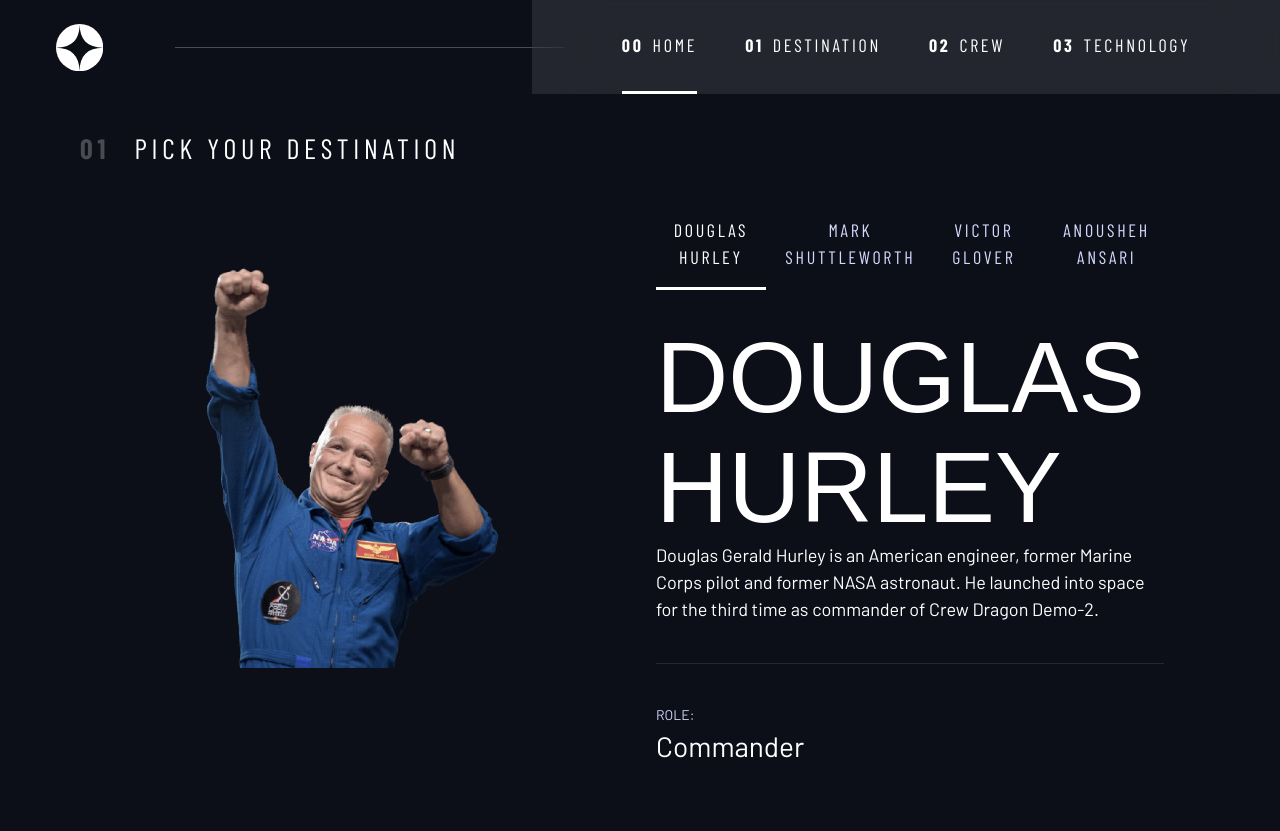
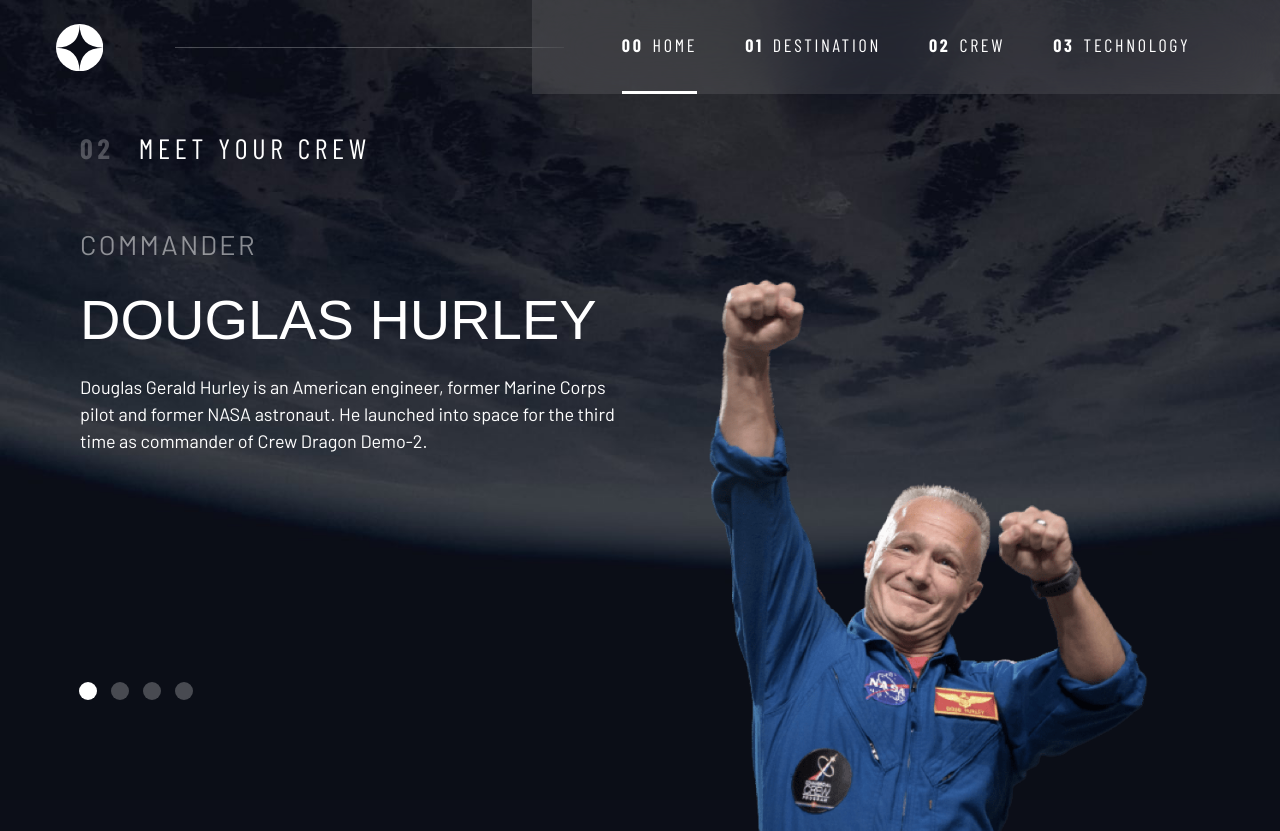
Before and after one commit to LesBurdock/ui_design_web, a Next.js app: page /crew in a window 1280 px wide. After the commit the page ends 800 px from the top, so only its background shows below. Built offline with nearby package versions, Linux system fonts and the light colour scheme; a web font is replaced by a local one.

Commit message:
pages complete

```diff
--- a/src/app/crew/page.jsx
+++ b/src/app/crew/page.jsx
@@ -11,20 +11,20 @@
   const crew = data.crew;
   const activeCrew = crew[activeIndex];
   return (
-    <div className="p-4">
+    <div className={`${styles.crew}`}>
       <NavButton />
       <main
-        className={`flow ${styles.grid_container} ${styles.grid_container__destination}`}
+        className={`flow ${styles.grid_container} ${styles.grid_container__crew}`}
         style={{ "--flow_space": "2rem" }}
       >
         {/* Top-left: Page header */}
           <h1 className={`${styles.numbered_title}`}>
-            <span>01</span> PICK YOUR DESTINATION
+            <span>02</span> MEET YOUR CREW
           </h1>
         {/* Tab Buttons */}
         <div
           role="tablist"
-          className={`${styles.underline_indicators} ${styles.flex} ${styles.tab_group}`}
+          className={`${styles.flex} ${styles.dot_indicators} ${styles.tab_group}`}
         >
           {crew.map((crew, index) => (
             <button
@@ -33,23 +33,20 @@
               role="tab"
               aria-selected={index === activeIndex ? "true" : "false"}
               className={`
-           ${styles.fgLight}
-           ${styles.bgDark}
-           ${styles.sansCond}
-           ${styles.uppercase}
-           ${styles.letter_spacing_2}
+                ${styles.sr_only}
            ${index === activeIndex ? styles.active_tab : ""}
          `}
-            >
-              {crew.name}
+            ><span  className={`${styles.sr_only}`}
+                >{crew.name}</span>
             </button>
+
           ))}
         </div>
 
-        {/* Destination Content */}
-<div className={styles.destination_image_wrapper}>
+        {/* crew Content */}
+<div className={styles.crew_image_wrapper}>
           <Image
-          className={styles.destination_image}
+          className={styles.crew_image}
             src={activeCrew.images.png.replace("./assets", "/assets")}
             alt={activeCrew.name}
             fill
@@ -58,25 +55,20 @@
             priority
           />
           </div>
-        <article className={`${styles.destination_info}`}>
+        <article className={`flow ${styles.crew_info}`} style={{ "--flow_space": "1.5rem" }}>
+        <div>
+              <h2
+                className={`${styles.letter_spacing_3} ${styles.uppercase} ${styles.crew_role}`}
+              >
+                  {activeCrew.role}
+              </h2>
+          </div>
           <h3
-            className={`${styles.fs_800} ${styles.uppercase} ${styles.fgWhite} ${styles.serif} ${styles.d_block}`}
+            className={`${styles.fs_700} ${styles.uppercase} ${styles.fgWhite} ${styles.serif}`}
           >
             {activeCrew.name}
           </h3>
           <p>{activeCrew.bio}</p>
-          <div className={`${styles.flex} ${styles.destination_meta}`}>
-            <div>
-              <h2
-                className={`${styles.fgLight} ${styles.uppercase} ${styles.fs_200}`}
-              >
-                Role:
-              </h2>
-              <p className={`${styles.fgWhite} ${styles.fs_500}`}>
-                {activeCrew.role}
-              </p>
-            </div>
-          </div>
         </article>
       </main>
     </div>
--- a/src/app/destinations/page.jsx
+++ b/src/app/destinations/page.jsx
@@ -11,7 +11,7 @@
   const destinations = data.destinations;
   const activeDestination = destinations[activeIndex];
   return (
-    <div className="p-4">
+    <div className={`${styles.destination}`}>
       <NavButton />
       <main
         className={`flow ${styles.grid_container} ${styles.grid_container__destination}`}
--- a/src/app/page.module.css
+++ b/src/app/page.module.css
@@ -265,7 +265,7 @@
 
 .underline_indicators > * {
     cursor: pointer;
-    padding: var(--underline_gap, 1rem) 0;
+    padding: var(--underline_gap, 1rem) 0rem;
     border: 0;
     border-bottom: .2rem solid hsl( var(--clr-white) / 0 );
 }
@@ -300,6 +300,7 @@
 }
 
 .dot_indicators > * {
+    position:relative;
     cursor: pointer;
     padding: 0.5em;
     border: 0;
@@ -370,8 +371,63 @@
     }
 }
 
+/* destination */
+.destination {
+    position: fixed; /* Stick to viewport */
+    top: 0;
+    left: 0;
+    height: 100vh;
+    width: 100vw;
+    background-image: url(/assets/destination/background-destination-mobile.jpg);
+    background-size: cover;
+    background-position: bottom center;
+    background-repeat: no-repeat;
+    z-index: -1; /* Put it behind everything */
+}
+
+@media (min-width: 35rem) {
+    .destination {
+        background-position: center center;
+        background-image: url(/assets/destination/background-destination-tablet.jpg);
+    }
+}
+
+@media (min-width: 45rem) {
+    .destination {
+        background-image: url(/assets/destination/background-destination-desktop.jpg);
+    }
+}
+
+/* crew */
+.crew {
+    position: fixed; /* Stick to viewport */
+    top: 0;
+    left: 0;
+    height: 100vh;
+    width: 100vw;
+    background-image: url(/assets/crew/background-crew-mobile.jpg);
+    background-size: cover;
+    background-position: bottom center;
+    background-repeat: no-repeat;
+    z-index: -1; /* Put it behind everything */
+}
+
+@media (min-width: 35rem) {
+    .crew {
+        background-position: center center;
+        background-image: url(/assets/crew/background-crew-tablet.jpg);
+    }
+}
+
+@media (min-width: 45rem) {
+    .crew {
+        background-image: url(/assets/crew/background-crew-desktop.jpg);
+
+    }
+}
+
 /* ----------------------------- */
-/* Layout        */
+/*Layout        */
 /* ----------------------------- */
 .grid_container {
     display: grid;
@@ -381,7 +437,7 @@
     padding-bottom: 4rem;
   }
 
-  .grid_container > *{
+  .grid-container p:not([class]) {
     max-width: 50ch;
   }
 
@@ -440,6 +496,7 @@
 .destination-meta p {
     font-size: 1.75rem;
 }
+
   @media (min-width: 45em) {
       .grid_container {
         text-align: left;
@@ -473,8 +530,83 @@
     }
 
     .destination_meta {
-        --gap:6rem;
+        --gap: min(6vw, 6rem);
         justify-content: start;
 
     }
+    .tab_group {
+        display: flex;
+        justify-content: center; /* Or space-between, or flex-start */
+        gap: 1rem; /* Adds space between each button/tab */
+    }
   }
+
+    /* crew layout */
+    .crew_role{
+
+        color: hsl( var(--clr-white) / .5);
+    }
+
+    .grid_container__crew{
+        min-height: 100vh;
+        padding-bottom:0;
+        --flow-space: 2rem;
+        grid-template-areas:
+            'title'
+            'image'
+            'tabs'
+            'content';
+            align-items:start;
+    }
+
+    .grid_container__crew .crew_image_wrapper {
+        grid-area: image;
+        position:relative;
+        width: 400px;      /* or max-width: 60%; or a responsive value */
+        height: 400px;     /* controls image height */
+        margin: 1rem auto;
+        border-bottom: 0;
+        align-self:end;   /* center if needed */
+        border-bottom: 1px solid hsl( var(--clr-white) / .1);
+    }
+
+    .grid_container__crew > .tab_group {
+        grid-area: tabs;
+    }
+
+    .grid_container__crew > .crew_info {
+        grid-area: content;
+    }
+
+    @media (min-width: 35em) and (max-width: 44.999em) {
+        .grid_container__crew {
+            align-content: center;
+            justify-items:center;
+            grid-template-areas:
+                'title'
+                'content'
+                'tabs'
+                'image';
+        }
+      }
+
+  @media (min-width: 45em) {
+    .grid_container__crew {
+        justify-items:start;
+        grid-template-areas:
+            '. title title .'
+            '. content image .'
+            '. tabs image .';
+    }
+
+    .grid_container__crew .crew_image_wrapper {
+        grid-area: image;
+        width: 600px;      /* or max-width: 60%; or a responsive value */
+        height: 600px;
+        position:relative;
+        bottom:0;
+        max-width: 100%;
+        border-bottom: 0;
+        align-self:end;
+    }
+  }
--- a/src/components/mobile_nav.js
+++ b/src/components/mobile_nav.js
@@ -44,12 +44,10 @@
             </Link>
           </li>
           <li>
-            <a
-              className={`${styles.fgWhite} ${styles.sansCond} ${styles.uppercase} ${styles.letter_spacing_2} `}
-              href="#"
-            >
+          <Link href="/crew" passHref
+              className={`${styles.fgWhite} ${styles.sansCond} ${styles.uppercase} ${styles.letter_spacing_2} `}>
               <span aria-hidden="true">02</span>Crew
-            </a>
+            </Link>
           </li>
           <li>
             <a
```
